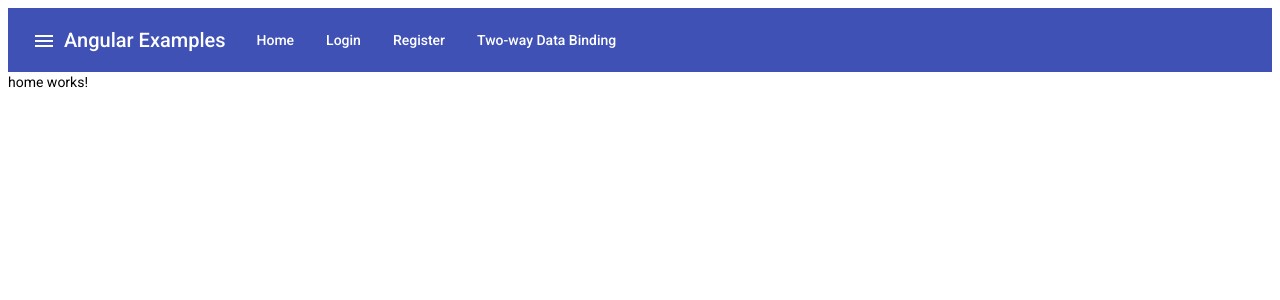
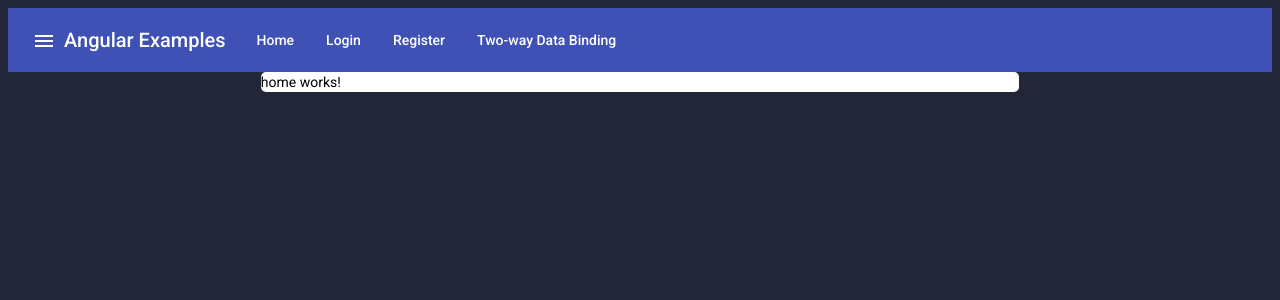
Before and after one commit to ChuckConde/angular-examples, an Angular app: page / in a window 1280 px wide. Shown: the top 300 px of the page. Built offline with nearby package versions, Linux system fonts and the light colour scheme.

Commit message:
Container for styles added, background color and other styles added to give form to the site

```diff
--- a/src/app/app.component.html
+++ b/src/app/app.component.html
@@ -1,2 +1,4 @@
 <app-navbar></app-navbar>
-<router-outlet></router-outlet>
+<div class="main-component-container">
+  <router-outlet></router-outlet>
+</div>
--- a/src/app/app.component.sass
+++ b/src/app/app.component.sass
@@ -0,0 +1,5 @@
+.main-component-container
+    height: 100%
+    margin: 0 20%
+    background-color: #fff
+    border-radius: 5px
--- a/src/styles.sass
+++ b/src/styles.sass
@@ -1 +1,3 @@
 /* You can add global styles to this file, and also import other style files */
+body
+    background-color: #232636
```
